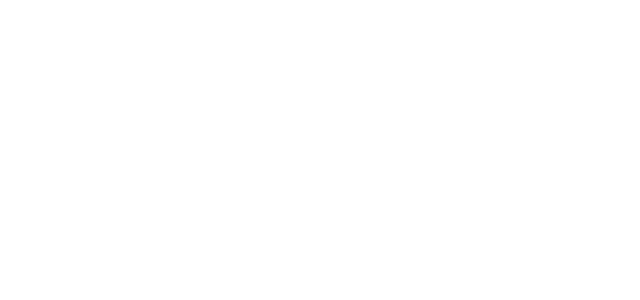
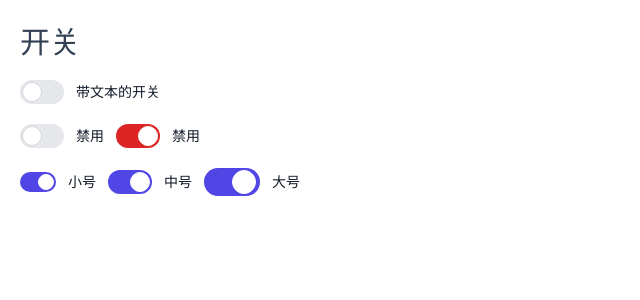
Before and after one commit to ec50n9/blog, a Nuxt app: page /ui-lab/toggle in a window 1280 px wide. Before the commit this address had no page. Shown: the top 300 px of the page, without its empty margins (0-640 px from the left). Built offline with nearby package versions, Linux system fonts and the light colour scheme.

Commit message:
pref: 把组件的演示页面拆分到子页面

```diff
--- a/pages/ui-lab/index.vue
+++ b/pages/ui-lab/index.vue
@@ -1,20 +1,25 @@
-<script lang="ts" setup></script>
+<script lang="ts" setup>
+const navList = useState(() => [
+  { title: "开关", path: "/ui-lab/toggle", name: "ui-toggle-title" },
+  { title: "键盘文本", path: "/ui-lab/kbd", name: "ui-kbd-title" },
+]);
+</script>
 
 <template>
-  <div class="of-auto">
+  <div class="min-h-screen of-auto">
     <!-- 标题 -->
     <h1 m="t-6 l-5" text="3xl">
       <span view-transition-name="ui-lab">UI 实验室</span>
     </h1>
 
     <!-- 开关提示 -->
-    <div flex items-center m="5" p="x-5 y-3" bg="slate-1" rd-xl>
+    <div flex="~ items-center gap-3" m="5" p="x-5 y-3" bg="slate-1" rd-xl>
       <!-- 左边文本 -->
       <div grow>
         <div flex items-center text="md">
-          <span inline-block mr-1>🔔</span>打开通知权限
+          <span inline-block mr-1>🔔</span>一个开关
         </div>
-        <div text="sm slate-4">打开通知权限可以收到通知！</div>
+        <div text="sm slate-4">没什么用，但是会浪费你几秒钟来阅读这句话。</div>
       </div>
       <!-- 右边开关 -->
       <div shrink-0>
@@ -25,35 +30,18 @@
       </div>
     </div>
 
-    <!-- 带文本的开关 -->
-    <div flex flex-wrap items-center gap-3 m-5>
-      <label toggle-wrapper>
-        <input type="checkbox" value="" toggle-input class="peer" />
-        <div toggle-bg-emerald></div>
-        <span ms-3 text="sm gray-9 dark:gray-3" font="medium">点击切换</span>
-      </label>
-
-      <label class="toggle-wrapper">
-        <input type="checkbox" value="" class="toggle-input peer" disabled />
-        <div class="toggle-bg-blue"></div>
-        <span class="ms-3 text-sm font-medium text-gray-900 dark:text-gray-300"
-          >禁用</span
+    <ul m="x-5" flex="~ wrap gap-5">
+      <li
+        v-for="item in navList"
+        :key="item.path"
+        class="c-emerald-6 underline"
+      >
+        <NuxtLink :to="item.path"
+          ><span :view-transition-name="item.name">{{
+            item.title
+          }}</span></NuxtLink
         >
-      </label>
-
-      <label class="toggle-wrapper">
-        <input
-          type="checkbox"
-          value=""
-          class="toggle-input peer"
-          checked
-          disabled
-        />
-        <div class="toggle-bg-red"></div>
-        <span class="ms-3 text-sm font-medium text-gray-900 dark:text-gray-300"
-          >禁用</span
-        >
-      </label>
-    </div>
+      </li>
+    </ul>
   </div>
 </template>
--- /dev/null
+++ b/pages/ui-lab/toggle.vue
@@ -0,0 +1,73 @@
+<script lang="ts" setup></script>
+
+<template>
+  <div class="of-auto">
+    <!-- 标题 -->
+    <h1 m="t-6 l-5" text="3xl">
+      <span view-transition-name="ui-toggle-title">开关</span>
+    </h1>
+
+    <!-- 带文本 -->
+    <div flex="~ wrap" items-center gap-3 m-5>
+      <label toggle-wrapper>
+        <input type="checkbox" value="" toggle-input class="peer" />
+        <div toggle-bg-emerald></div>
+        <span ms-3 text="sm gray-9 dark:gray-3" font="medium"
+          >带文本的开关</span
+        >
+      </label>
+    </div>
+
+    <!-- 禁用 -->
+    <div flex flex-wrap items-center gap-3 m-5>
+      <label toggle-wrapper>
+        <input type="checkbox" value="" class="toggle-input peer" disabled />
+        <div toggle-bg-blue></div>
+        <span ms-3 text="sm gray-9 dark:gray-3" font="medium"
+          >禁用</span
+        >
+      </label>
+
+      <label class="toggle-wrapper">
+        <input
+          type="checkbox"
+          value=""
+          class="toggle-input peer"
+          checked
+          disabled
+        />
+        <div toggle-bg-red></div>
+        <span ms-3 text="sm gray-9 dark:gray-3" font="medium"
+          >禁用</span
+        >
+      </label>
+    </div>
+
+    <!-- 尺寸 -->
+    <div flex flex-wrap items-center gap-3 m-5>
+      <label toggle-wrapper>
+        <input type="checkbox" value="" toggle-input class="peer" checked />
+        <div toggle="bg-indigo size-sm"></div>
+        <span ms-3 text="sm gray-9 dark:gray-3" font="medium"
+          >小号</span
+        >
+      </label>
+
+      <label toggle-wrapper>
+        <input type="checkbox" value="" toggle-input class="peer" checked />
+        <div toggle="bg-indigo size-md"></div>
+        <span ms-3 text="sm gray-9 dark:gray-3" font="medium"
+          >中号</span
+        >
+      </label>
+
+      <label toggle-wrapper>
+        <input type="checkbox" value="" toggle-input class="peer" checked />
+        <div toggle="bg-indigo size-lg"></div>
+        <span ms-3 text="sm gray-9 dark:gray-3" font="medium"
+          >大号</span
+        >
+      </label>
+    </div>
+  </div>
+</template>
```
